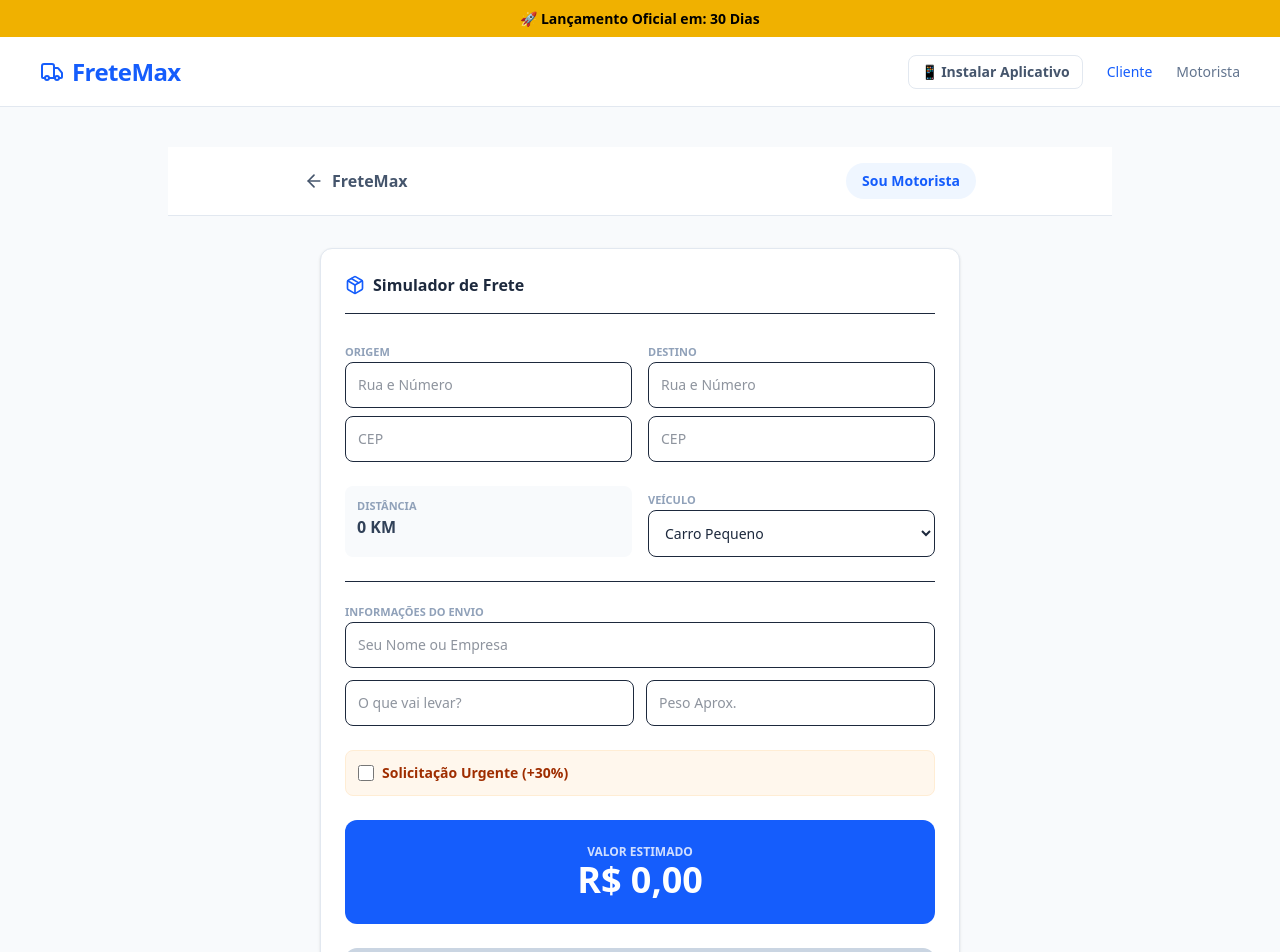
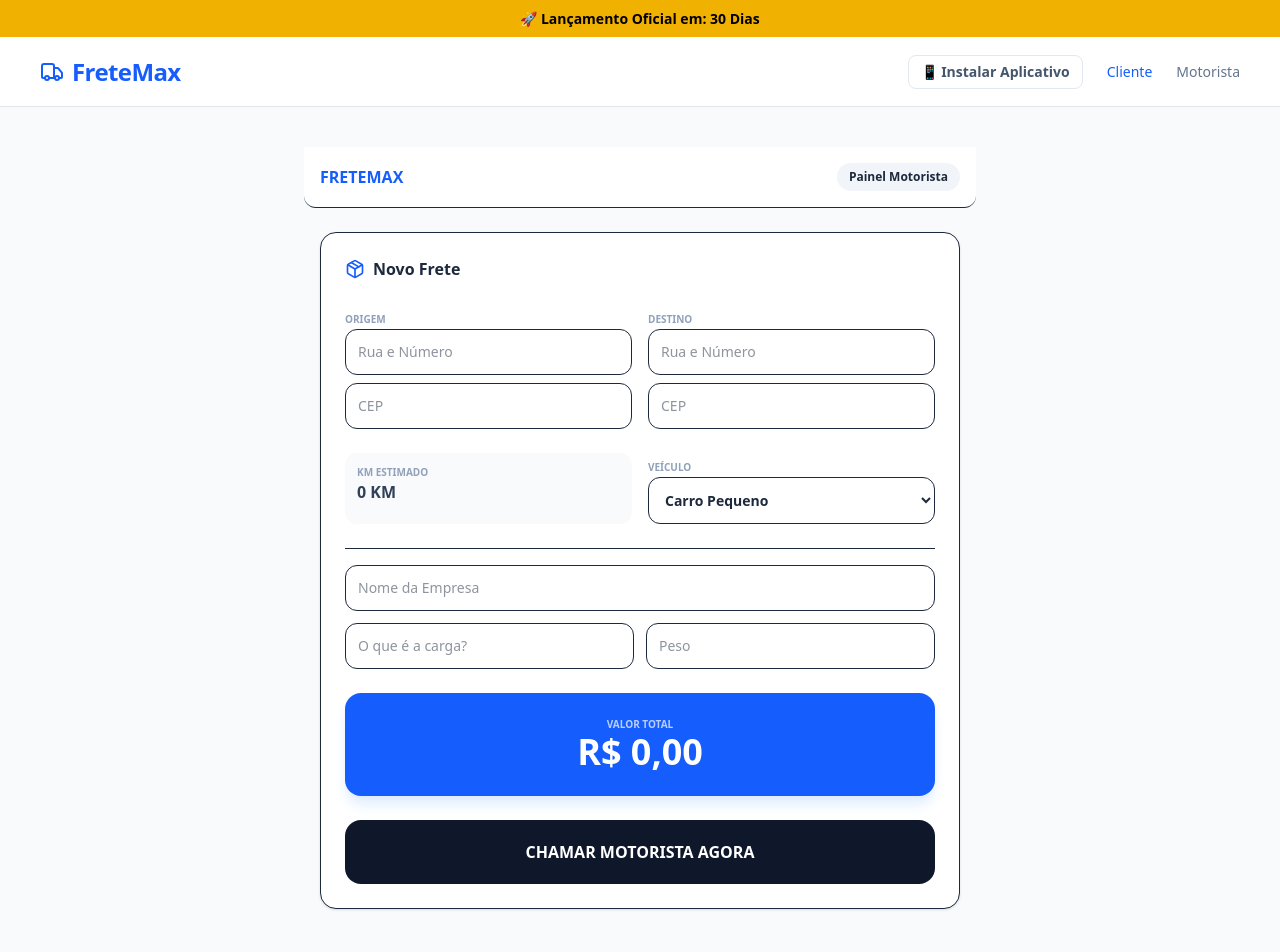
Before and after one commit to rodrigovtr38-hash/FRETEMAX, a React (Vite) app in the folder fretemax-projeto-final/: page /cliente in a window 1280 px wide. Shown: the top 952 px of the page. Built offline with nearby package versions, Linux system fonts and the light colour scheme.

Commit message:
Update Cliente.tsx

```diff
--- a/fretemax-projeto-final/src/pages/Cliente.tsx
+++ b/fretemax-projeto-final/src/pages/Cliente.tsx
@@ -1,7 +1,7 @@
 import { useState, useEffect } from 'react';
 import { db } from '../firebase';
-import { collection, addDoc, serverTimestamp } from 'firebase/firestore';
-import { MapPin, ArrowLeft, Download, Car, Package, XCircle } from 'lucide-react';
+import { collection, addDoc, serverTimestamp, query, where, onSnapshot } from 'firebase/firestore';
+import { MapPin, ArrowLeft, Download, Car, Package, XCircle, CheckCircle2 } from 'lucide-react';
 
 export default function Cliente() {
   const [coletaRua, setColetaRua] = useState('');
@@ -13,41 +13,31 @@ export default function Cliente() {
   const [weight, setWeight] = useState('');
   const [vehicle, setVehicle] = useState('Carro Pequeno');
   const [urgent, setUrgent] = useState(false);
-  const [orderStatus, setOrderStatus] = useState<string | null>(null);
+
+  const [currentOrderId, setCurrentOrderId] = useState<string | null>(null);
+  const [orderData, setOrderData] = useState<any>(null);
   const [autoDistance, setAutoDistance] = useState(0);
   const [isCalculating, setIsCalculating] = useState(false);
 
-  const formatarCEP = (valor: string) => {
-    if (!valor) return '';
-    let v = valor.replace(/\D/g, '');
+  // ESCUTA O STATUS DO PEDIDO EM TEMPO REAL
+  useEffect(() => {
+    if (currentOrderId) {
+      const unsub = onSnapshot(collection(db, 'fretes'), (snapshot) => {
+        const doc = snapshot.docs.find(d => d.id === currentOrderId);
+        if (doc) setOrderData(doc.data());
+      });
+      return () => unsub();
+    }
+  }, [currentOrderId]);
+
+  const handleCepChange = (val: string, setter: any) => {
+    let v = val.replace(/\D/g, '');
     if (v.length > 5) v = v.substring(0, 5) + '-' + v.substring(5, 8);
-    return v.substring(0, 9);
-  };
-
-  const checarDistancia = (cepOrigem: string, cepDestino: string) => {
-    try {
-      if (!cepOrigem || !cepDestino) { setAutoDistance(0); return; }
-      const c1 = cepOrigem.replace(/\D/g, '');
-      const c2 = cepDestino.replace(/\D/g, '');
-      if (c1.length !== 8 || c2.length !== 8) { setAutoDistance(0); return; }
+    setter(v.slice(0, 9));
+    if (v.length === 8) {
       setIsCalculating(true);
-      setTimeout(() => {
-        setAutoDistance(Math.floor(Math.random() * 30) + 5);
-        setIsCalculating(false);
-      }, 800);
-    } catch (e) { setAutoDistance(0); setIsCalculating(false); }
-  };
-
-  const handleColetaChange = (e: any) => {
-    const v = formatarCEP(e.target.value);
-    setColetaCep(v);
-    if (v.length === 9 && entregaCep.length === 9) checarDistancia(v, entregaCep);
-  };
-
-  const handleEntregaChange = (e: any) => {
-    const v = formatarCEP(e.target.value);
-    setEntregaCep(v);
-    if (v.length === 9 && coletaCep.length === 9) checarDistancia(coletaCep, v);
+      setTimeout(() => { setAutoDistance(Math.floor(Math.random() * 30) + 5); setIsCalculating(false); }, 800);
+    }
   };
 
   let multiplicador = 2;
@@ -55,91 +45,95 @@ export default function Cliente() {
   if (vehicle.includes('Caminhão')) multiplicador = 5;
   if (vehicle.includes('Carreta')) multiplicador = 10;
 
-  let valorFinal = 20 + (autoDistance * multiplicador);
-  valorFinal = valorFinal * 1.20;
-  if (urgent) valorFinal = valorFinal * 1.30;
-
-  const valorFormatado = (autoDistance > 0 && Number.isFinite(valorFinal))
-    ? `R$ ${valorFinal.toFixed(2).replace('.', ',')}` : 'R$ 0,00';
+  let valorFinal = (20 + (autoDistance * multiplicador)) * 1.20;
+  if (urgent) valorFinal *= 1.30;
+  const valorFormatado = autoDistance > 0 ? `R$ ${valorFinal.toFixed(2).replace('.', ',')}` : 'R$ 0,00';
 
   const handlePagar = async () => {
-    if (!coletaRua || !coletaCep || !entregaRua || !entregaCep || autoDistance <= 0) {
-      alert("Preencha todos os campos corretamente."); return;
-    }
-    setOrderStatus('aguardando_motorista');
+    if (!coletaCep || !entregaCep || autoDistance <= 0) { alert("Preencha os dados corretamente."); return; }
     try {
-      await addDoc(collection(db, 'fretes'), {
-        cidadeOrigem: `${coletaRua}, CEP: ${coletaCep}`,
-        cidadeDestino: `${entregaRua}, CEP: ${entregaCep}`,
+      const docRef = await addDoc(collection(db, 'fretes'), {
+        cidadeOrigem: coletaRua || coletaCep,
+        cidadeDestino: entregaRua || entregaCep,
         distancia: autoDistance,
         veiculo: vehicle,
-        responsavel: company,
-        material: material,
-        peso: weight,
+        responsavel: company || 'Cliente Particular',
+        material: material || 'Carga Geral',
+        peso: weight || 'Não informado',
         urgente: urgent,
         valorFinal: valorFormatado,
-        status: 'aguardando_motorista',
+        status: 'aguardando_motorista', // SINAL PARA O RADAR
         createdAt: serverTimestamp()
       });
-    } catch (error) { setOrderStatus(null); }
+      setCurrentOrderId(docRef.id);
+    } catch (error) { alert("Erro ao chamar motorista."); }
   };
 
-  // TELA DE BUSCA COM BOTÃO VOLTAR
-  if (orderStatus === 'aguardando_motorista') {
+  // TELA DE MATCH (O que o cliente vê enquanto espera ou após aceite)
+  if (currentOrderId) {
     return (
-      <div className="max-w-md mx-auto mt-10 bg-white rounded-xl border border-slate-200 shadow-sm overflow-hidden p-8 text-center">
-        <MapPin className="w-12 h-12 text-blue-600 animate-bounce mx-auto mb-4" />
-        <h2 className="text-xl font-bold text-slate-800">Buscando motoristas...</h2>
-        <p className="text-slate-500 mt-2">Seu pedido foi enviado para os parceiros na região.</p>
-        <div className="w-full h-2 bg-slate-100 rounded-full mt-6 overflow-hidden">
-          <div className="w-1/2 h-full bg-blue-600 animate-pulse"></div>
-        </div>
-        <button onClick={() => setOrderStatus(null)} className="mt-8 flex items-center justify-center gap-2 w-full p-3 text-red-500 font-bold border border-red-100 rounded-lg hover:bg-red-50 transition-colors">
-          <XCircle className="w-5 h-5" /> Cancelar Pedido e Voltar
-        </button>
+      <div className="max-w-md mx-auto mt-10 bg-white rounded-2xl border border-slate-200 shadow-2xl p-8 text-center animate-in fade-in zoom-in">
+        {orderData?.status === 'motorista_a_caminho' ? (
+          <>
+            <CheckCircle2 className="w-16 h-16 text-green-500 mx-auto mb-4" />
+            <h2 className="text-2xl font-bold text-slate-800">Motorista a Caminho!</h2>
+            <div className="mt-6 p-4 bg-slate-50 rounded-xl border border-slate-100">
+              <p className="text-sm text-slate-500 uppercase font-bold">Motorista</p>
+              <p className="text-lg font-black text-blue-600">{orderData.motoristaNome}</p>
+              <button onClick={() => window.open(`https://wa.me/55${orderData.motoristaZap.replace(/\D/g,'')}`)} className="mt-4 w-full bg-green-500 text-white font-bold py-3 rounded-lg flex items-center justify-center gap-2">
+                Falar no WhatsApp
+              </button>
+            </div>
+          </>
+        ) : (
+          <>
+            <div className="relative w-20 h-20 mx-auto mb-6">
+              <div className="absolute inset-0 bg-blue-500 rounded-full animate-ping opacity-20"></div>
+              <MapPin className="relative w-20 h-20 text-blue-600 mx-auto" />
+            </div>
+            <h2 className="text-xl font-bold text-slate-800">Procurando motoristas...</h2>
+            <p className="text-slate-500 mt-2 text-sm">Notificando parceiros de {vehicle} na região.</p>
+            <button onClick={() => setCurrentOrderId(null)} className="mt-10 text-red-500 text-sm font-bold flex items-center justify-center gap-2 w-full">
+              <XCircle className="w-4 h-4" /> Cancelar Pedido
+            </button>
+          </>
+        )}
       </div>
     );
   }
 
   return (
-    <div className="min-h-screen bg-slate-50">
-      <nav className="bg-white border-b border-slate-200 p-4 sticky top-0 z-50">
-        <div className="max-w-2xl mx-auto flex items-center justify-between">
-          <button onClick={() => window.location.href = '/'} className="flex items-center gap-2 text-slate-600 hover:text-blue-600 font-bold">
-            <ArrowLeft className="w-5 h-5" /> FreteMax
-          </button>
-          <button onClick={() => window.location.href = '/motorista'} className="text-sm font-bold text-blue-600 bg-blue-50 px-4 py-2 rounded-full">Sou Motorista</button>
-        </div>
+    <div className="min-h-screen bg-slate-50 pb-10">
+      <nav className="bg-white border-b p-4 flex justify-between items-center max-w-2xl mx-auto rounded-b-xl">
+        <button onClick={() => window.location.href = '/'} className="font-black text-blue-600">FRETEMAX</button>
+        <button onClick={() => window.location.href = '/motorista'} className="text-xs bg-slate-100 px-3 py-1.5 rounded-full font-bold">Painel Motorista</button>
       </nav>
 
-      <div className="max-w-2xl mx-auto px-4 py-8">
-        <div className="bg-white rounded-xl border border-slate-200 shadow-sm p-6 space-y-6">
-          <div className="flex items-center gap-2 border-b pb-4">
-             <Package className="w-5 h-5 text-blue-600" />
-             <h2 className="font-bold text-slate-800">Simulador de Frete</h2>
-          </div>
+      <div className="max-w-2xl mx-auto px-4 mt-6">
+        <div className="bg-white rounded-2xl border shadow-sm p-6 space-y-6">
+          <h2 className="font-bold flex items-center gap-2"><Package className="text-blue-600 w-5 h-5"/> Novo Frete</h2>
 
           <div className="grid grid-cols-1 md:grid-cols-2 gap-4 text-left">
             <div className="space-y-2">
-              <label className="text-[11px] font-bold text-slate-400 uppercase">Origem</label>
-              <input className="w-full p-3 border rounded-lg text-sm" placeholder="Rua e Número" value={coletaRua} onChange={e => setColetaRua(e.target.value)} />
-              <input className="w-full p-3 border rounded-lg text-sm" placeholder="CEP" value={coletaCep} onChange={handleColetaChange} maxLength={9} />
+              <label className="text-[10px] font-bold text-slate-400 uppercase">Origem</label>
+              <input className="w-full p-3 border rounded-xl text-sm" placeholder="Rua e Número" value={coletaRua} onChange={e => setColetaRua(e.target.value)} />
+              <input className="w-full p-3 border rounded-xl text-sm" placeholder="CEP" value={coletaCep} onChange={e => handleCepChange(e.target.value, setColetaCep)} maxLength={9} />
             </div>
             <div className="space-y-2">
-              <label className="text-[11px] font-bold text-slate-400 uppercase">Destino</label>
-              <input className="w-full p-3 border rounded-lg text-sm" placeholder="Rua e Número" value={entregaRua} onChange={e => setEntregaRua(e.target.value)} />
-              <input className="w-full p-3 border rounded-lg text-sm" placeholder="CEP" value={entregaCep} onChange={handleEntregaChange} maxLength={9} />
+              <label className="text-[10px] font-bold text-slate-400 uppercase">Destino</label>
+              <input className="w-full p-3 border rounded-xl text-sm" placeholder="Rua e Número" value={entregaRua} onChange={e => setEntregaRua(e.target.value)} />
+              <input className="w-full p-3 border rounded-xl text-sm" placeholder="CEP" value={entregaCep} onChange={e => handleCepChange(e.target.value, setEntregaCep)} maxLength={9} />
             </div>
           </div>
 
           <div className="grid grid-cols-2 gap-4 text-left">
-            <div className="p-3 bg-slate-50 rounded-lg">
-              <p className="text-[11px] font-bold text-slate-400 uppercase">Distância</p>
-              <p className="font-bold text-slate-700">{isCalculating ? 'Calculando...' : `${autoDistance} KM`}</p>
+            <div className="p-3 bg-slate-50 rounded-xl">
+              <p className="text-[10px] font-bold text-slate-400 uppercase">KM Estimado</p>
+              <p className="font-black text-slate-700">{isCalculating ? '...' : `${autoDistance} KM`}</p>
             </div>
             <div className="space-y-1">
-               <label className="text-[11px] font-bold text-slate-400 uppercase">Veículo</label>
-               <select className="w-full p-3 border rounded-lg text-sm bg-white" value={vehicle} onChange={e => setVehicle(e.target.value)}>
+               <label className="text-[10px] font-bold text-slate-400 uppercase">Veículo</label>
+               <select className="w-full p-3 border rounded-xl text-sm bg-white font-bold" value={vehicle} onChange={e => setVehicle(e.target.value)}>
                   <option>Carro Pequeno</option>
                   <option>Utilitário</option>
                   <option>Caminhão 3/4</option>
@@ -149,26 +143,20 @@ export default function Cliente() {
           </div>
 
           <div className="border-t pt-4 space-y-3 text-left">
-             <label className="text-[11px] font-bold text-slate-400 uppercase">Informações do Envio</label>
-             <input className="w-full p-3 border rounded-lg text-sm" placeholder="Seu Nome ou Empresa" value={company} onChange={e => setCompany(e.target.value)} />
+             <input className="w-full p-3 border rounded-xl text-sm" placeholder="Nome da Empresa" value={company} onChange={e => setCompany(e.target.value)} />
              <div className="grid grid-cols-2 gap-3">
-                <input className="w-full p-3 border rounded-lg text-sm" placeholder="O que vai levar?" value={material} onChange={e => setMaterial(e.target.value)} />
-                <input className="w-full p-3 border rounded-lg text-sm" placeholder="Peso Aprox." value={weight} onChange={e => setWeight(e.target.value)} />
+                <input className="w-full p-3 border rounded-xl text-sm" placeholder="O que é a carga?" value={material} onChange={e => setMaterial(e.target.value)} />
+                <input className="w-full p-3 border rounded-xl text-sm" placeholder="Peso" value={weight} onChange={e => setWeight(e.target.value)} />
              </div>
           </div>
 
-          <div className="flex items-center gap-2 p-3 bg-orange-50 rounded-lg border border-orange-100">
-            <input type="checkbox" checked={urgent} onChange={e => setUrgent(e.target.checked)} className="w-4 h-4 text-blue-600" />
-            <span className="text-sm font-bold text-orange-800">Solicitação Urgente (+30%)</span>
-          </div>
-
-          <div className="bg-blue-600 p-6 rounded-xl text-center text-white">
-             <p className="text-xs font-bold uppercase opacity-80">Valor Estimado</p>
+          <div className="bg-blue-600 p-6 rounded-2xl text-center text-white shadow-lg shadow-blue-100">
+             <p className="text-[10px] font-bold uppercase opacity-70">Valor Total</p>
              <p className="text-4xl font-black">{valorFormatado}</p>
           </div>
 
-          <button onClick={handlePagar} disabled={autoDistance <= 0} className="w-full bg-slate-900 text-white font-bold py-4 rounded-xl hover:bg-black disabled:bg-slate-300 transition-all">
-            Chamar Motorista Agora
+          <button onClick={handlePagar} disabled={autoDistance <= 0} className="w-full bg-slate-900 text-white font-black py-5 rounded-2xl hover:bg-black active:scale-95 transition-all">
+            CHAMAR MOTORISTA AGORA
           </button>
         </div>
       </div>
```
